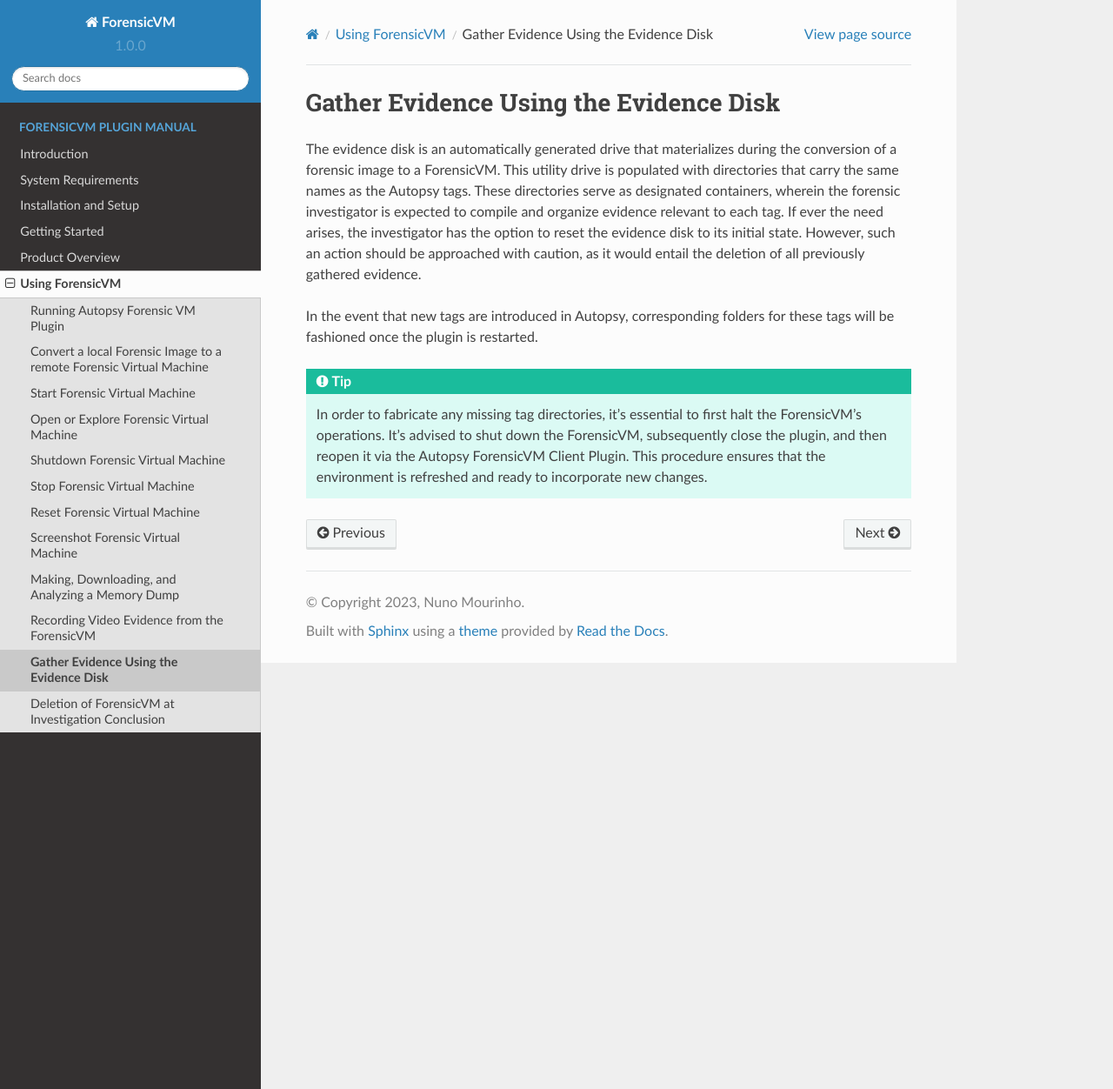
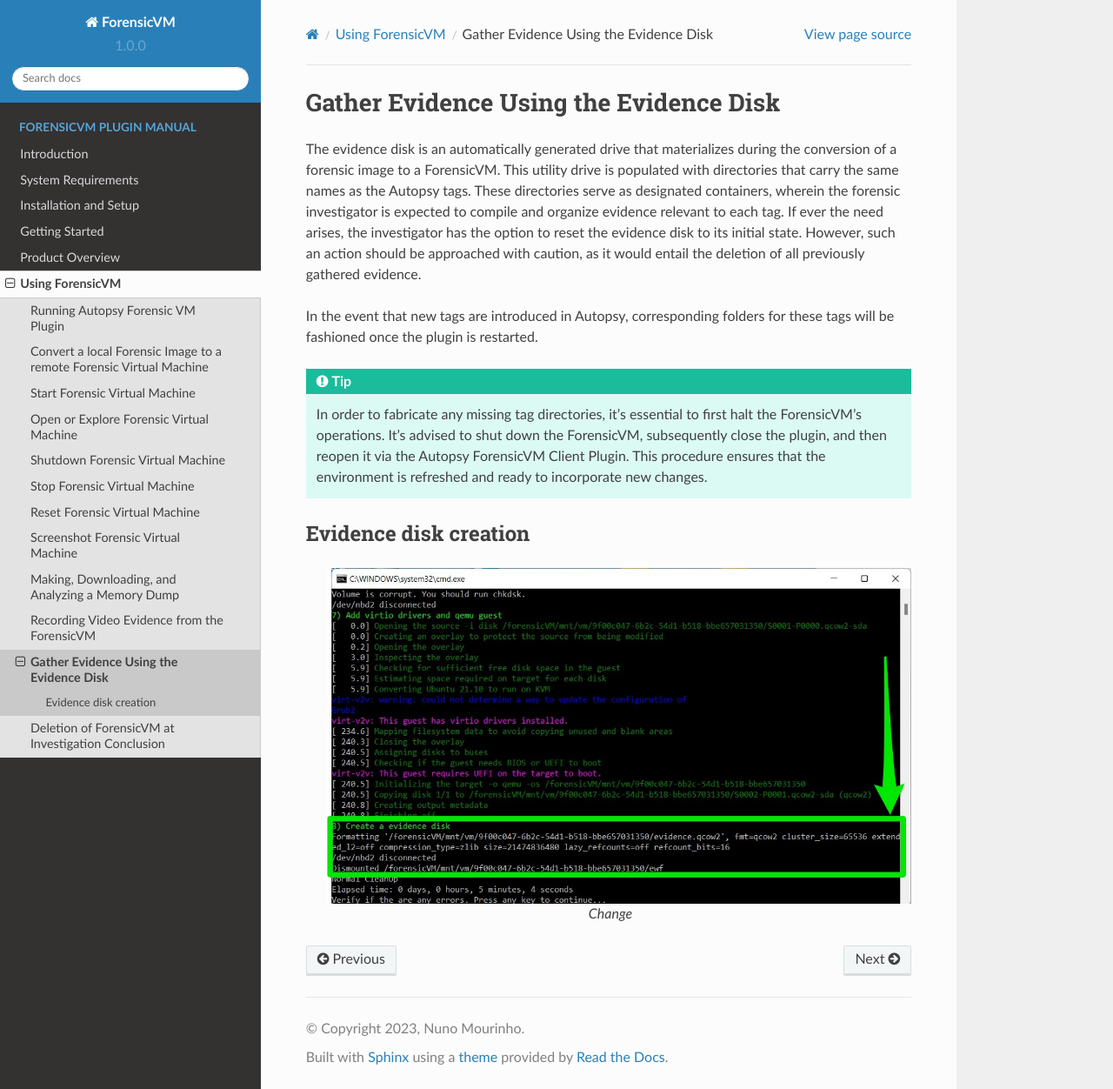
Before and after one commit to nunomourinho/forensicVmAutopsyUserManual, a Sphinx documentation site: the page built from docs/user/evidence_disk.rst, in a window 1280 px wide and 1252 px high. Shown: the whole window at 87% size. Built offline with Sphinx 7.4.7 and the Read the Docs theme 2.0.0, drawn with Linux system fonts in a browser that asks for light colours; pages that are not in the unit, such as notebooks, are missing from menus.

Commit message:
Update evidence_disk.rst

```diff
--- a/docs/user/evidence_disk.rst
+++ b/docs/user/evidence_disk.rst
@@ -7,3 +7,13 @@
 
 .. tip::
    In order to fabricate any missing tag directories, it's essential to first halt the ForensicVM's operations. It's advised to shut down the ForensicVM, subsequently close the plugin, and then reopen it via the Autopsy ForensicVM Client Plugin. This procedure ensures that the environment is refreshed and ready to incorporate new changes.
+
+
+Evidence disk creation
+-----------------------
+
+   .. figure:: img/evidence_disk_0001.jpg
+      :alt: Change
+      :align: center
+
+      Change
```
